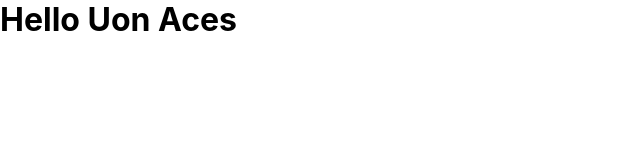
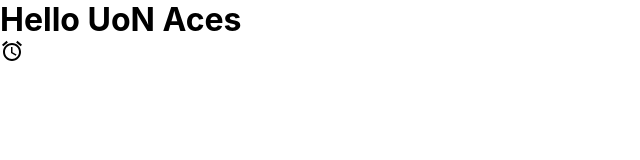
Before and after one commit to jessybandya/UoN_ACES, a React (Create React App) app: page / in a window 1280 px wide. Shown: the top 160 px of the page, without its empty margins (0-640 px from the left). Built offline with nearby package versions, Linux system fonts and the light colour scheme.

Commit message:
Managed to install material-ui-5

```diff
--- a/package.json
+++ b/package.json
@@ -3,14 +3,19 @@
   "version": "0.1.0",
   "private": true,
   "dependencies": {
+    "@emotion/react": "^11.4.1",
+    "@emotion/styled": "^11.3.0",
     "@material-ui/icons": "^4.11.2",
     "@mui/icons-material": "^5.0.0",
+    "@mui/material": "^5.0.0",
+    "@mui/styled-engine-sc": "^5.0.0",
     "@testing-library/jest-dom": "^5.11.4",
     "@testing-library/react": "^11.1.0",
     "@testing-library/user-event": "^12.1.10",
     "react": "^17.0.2",
     "react-dom": "^17.0.2",
     "react-scripts": "4.0.3",
+    "styled-components": "^5.3.1",
     "web-vitals": "^1.0.1"
   },
   "scripts": {
--- a/public/index.html
+++ b/public/index.html
@@ -10,6 +10,14 @@
       content="Web site created using create-react-app"
     />
     <link rel="apple-touch-icon" href="%PUBLIC_URL%/logo192.png" />
+    <link
+  rel="stylesheet"
+  href="https://fonts.googleapis.com/css?family=Roboto:300,400,500,700&display=swap"
+/>
+<link
+  rel="stylesheet"
+  href="https://fonts.googleapis.com/icon?family=Material+Icons"
+/>
     <!--
       manifest.json provides metadata used when your web app is installed on a
       user's mobile device or desktop. See https://developers.google.com/web/fundamentals/web-app-manifest/
--- a/src/App.js
+++ b/src/App.js
@@ -1,11 +1,13 @@
 import './App.css';
-import WebIcon from '@material-ui/icons/Web';
-
+import Button from '@mui/material/Button';
+import { AccessAlarm, ThreeDRotation } from '@mui/icons-material';
+import AccountCircleIcon from '@mui/icons-material/AccountCircle';
 
 function App() {
   return (
     <div className="App">
-     <h1>Hello Uon Aces</h1>
+     <h1>Hello UoN Aces</h1>
+     <AccessAlarm />
     </div>
   );
 }
```
Also changed, not shown: 2 other files (tests, documents, lock files or other folders).
